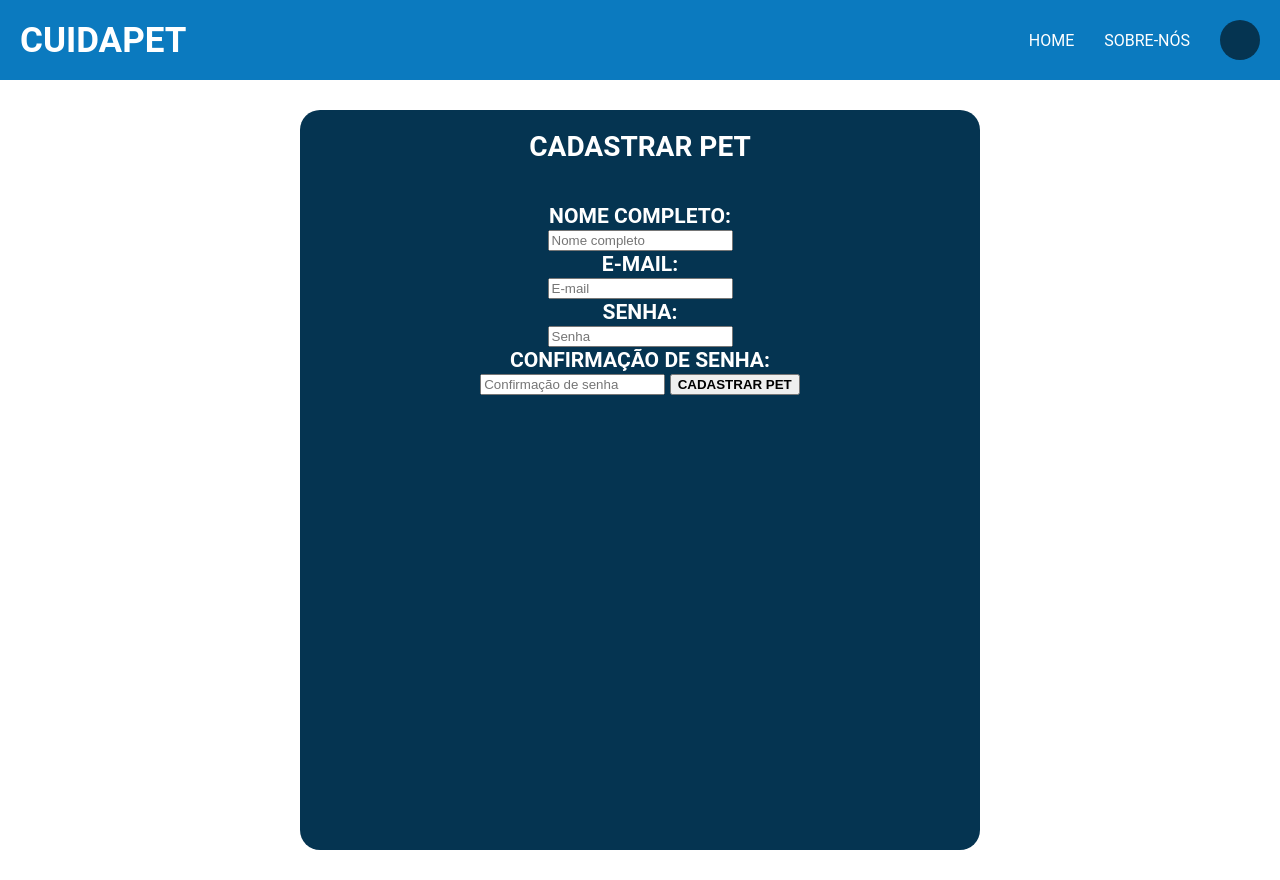
After one commit to Welberth77/CuidaPet, a Python web app: template templates/cadastrar_pet.html in a window 1280 px wide. The commit adds this page. Run offline with Jinja, Linux system fonts and the light colour scheme; the template is opened without the code that fills it, so the values that code supplies are empty.

Commit message:
página de cadastrar pet iniciada

```diff
--- /dev/null
+++ b/app/static/css/pages/cadastrarPet.css
@@ -0,0 +1,71 @@
+/* CABEÇALHO */
+.cabecalho {
+    width: 100%;
+    height: 80px;
+    display: flex;
+    justify-content: space-between;
+    align-items: center;
+    background-color: #0B7ABF;
+    color: white;
+    /* position: fixed; */
+    top: 0;
+    left: 0;
+    right: 0;
+    z-index: 1000;
+}
+
+.cabecalho .logo-cuidapet {
+    margin-left: 20px;
+    font-size: 35px;
+    text-align: left;
+}
+
+.cabecalho .navegacao ul {
+    display: flex;
+    list-style: none;
+    gap: 30px;
+    align-items: center;
+}
+
+
+.cabecalho .navegacao .foto-perfil {
+    width: 40px;
+    height: 40px;
+    margin-right: 20px;
+    background-color: #053451;
+    border-radius: 40px;
+}
+
+/* Div de interação com usuário */
+
+/* .titulo-area-pet h2 {
+    font-weight: 900;
+    font-size: 30px;
+    color: #ffffff;
+    margin: 10px 0 0;
+    width: 100%;
+    text-align: center;
+} */
+
+.area-cadastro-pet {
+    width: 640px;
+    height: 700px;
+    margin: 30px auto;
+    background-color: #053451;
+    color: white;
+    text-align: center;
+    padding: 20px;
+    border-radius: 20px;
+}
+
+.area-cadastro-pet .titulo-area-pet h2 {
+    font-size: 28px;
+    font-weight: 700;
+}
+
+.area-cadastro-pet .interacao-usuario {
+    margin: 40px 0 0;
+    font-size: 18px;
+    font-weight: 700;
+    color: #ffffff;
+}
--- /dev/null
+++ b/templates/cadastrar_pet.html
@@ -0,0 +1,48 @@
+<!DOCTYPE html>
+<html lang="pt-br">
+<head>
+    <meta charset="UTF-8">
+    <meta name="viewport" content="width=device-width, initial-scale=1.0">
+    <title>CuidaPet - Cadastrar Pet</title>
+
+    <link rel="stylesheet" href="../app/static/css/base.css">
+    <link rel="stylesheet" href="../app/static/css/pages/cadastrarPet.css">
+</head>
+<body>
+    <header class="cabecalho">
+        <h1 class="logo-cuidapet">CUIDAPET</h1>
+
+        <nav class="navegacao">
+            <ul>
+                <li>HOME</li>
+                <li>SOBRE-NÓS</li>
+                <li class="foto-perfil"></li>
+            </ul>
+        </nav>
+    </header>
+
+    <div class="area-cadastro-pet">
+        <div class="titulo-area-pet">
+            <h2>CADASTRAR PET</h2>
+        </div>
+
+        <form class="interacao-usuario" action="meus_pets.html" method="POST">
+            <h3>NOME COMPLETO:</h3>
+            <input type="text" class="input-nome-completo" placeholder="Nome completo" required>
+
+            <h3>E-MAIL:</h3>
+            <input type="email" class="input-e-mail" placeholder="E-mail" required>
+
+            <h3>SENHA:</h3>
+            <input type="password" class="input-senha" placeholder="Senha" required>
+
+            <h3>CONFIRMAÇÃO DE SENHA:</h3>
+            <input type="password" class="input-confirmacao-senha" placeholder="Confirmação de senha" required>
+
+            <button type="submit" class="cadastrar">
+                <h4 class="texto-cadastrar">CADASTRAR PET</h4>
+            </button>
+        </form>
+    </div>
+</body>
+</html>
--- a/templates/meus_pets.html
+++ b/templates/meus_pets.html
@@ -34,7 +34,7 @@
     </div>
 
     <div class="cadastrar-novo-pet">
-        <a href="">CADASTRAR UM NOVO PET</a>
+        <a href="cadastrar_pet.html">CADASTRAR UM NOVO PET</a>
     </div>
 </body>
 </html>
```
